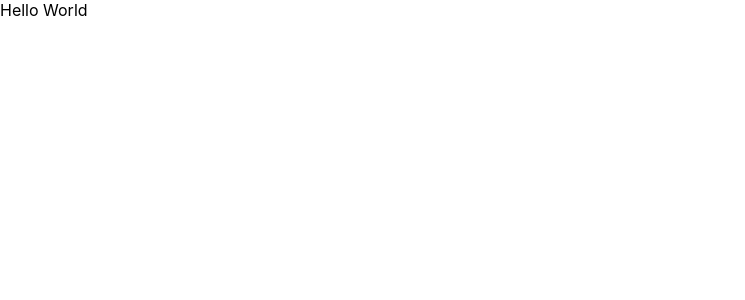
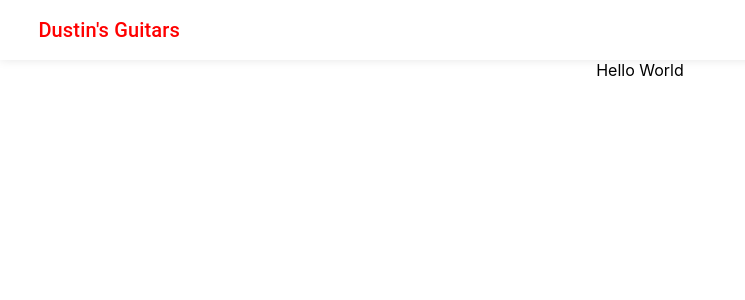
Before and after one commit to DustinL96/fender-front-end-exercise, a React (Create React App) app: page / in a window 1280 px wide. Shown: the top 300 px of the page, without its empty margins (0-745 px from the left). Built offline with nearby package versions, Linux system fonts and the light colour scheme.

Commit message:
Adding header and footer to App.

```diff
--- a/src/App.tsx
+++ b/src/App.tsx
@@ -1,10 +1,33 @@
 import React from "react";
+import styled from "styled-components";
+import "./App.css";
+import Router from "./components/Router";
+import Header from "./components/Header";
+import Footer from "./components/Footer";
 
-import Router from "./components/Router";
-import "./App.css";
+const ScreenContainer = styled.div`
+    display: flex;
+    flex-direction: column;
+    height: 100vh;
+`;
+
+const PageContainer = styled.div`
+    flex-grow: 1;
+    width: 100%;
+    display: flex;
+    justify-content: center;
+`;
 
 function App(): JSX.Element {
-    return <Router />;
+    return (
+        <ScreenContainer>
+            <Header />
+            <PageContainer>
+                <Router />
+            </PageContainer>
+            <Footer />
+        </ScreenContainer>
+    );
 }
 
 export default App;
--- a/src/components/Footer.tsx
+++ b/src/components/Footer.tsx
@@ -6,6 +6,9 @@ const FooterContainer = styled.div`
     border-top: 1px solid ${Colors.footer.border};
     background-color: ${Colors.footer.background};
     height: 50px;
+    min-height: 50px;
+    max-height: 50px;
+    position: relative;
 `;
 
 export default function Footer(): JSX.Element {
--- a/src/components/Header.tsx
+++ b/src/components/Header.tsx
@@ -5,6 +5,8 @@ import { Typography } from "@material-ui/core";
 
 const HeaderContainer = styled.div`
     height: 60px;
+    max-height: 60px;
+    min-height: 60px;
     padding: 0 3vw;
     display: flex;
     align-items: center;
```
